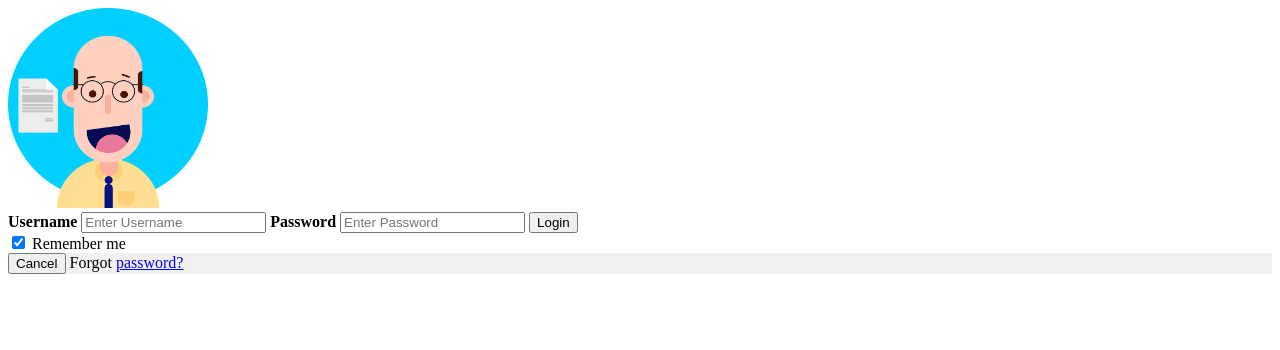
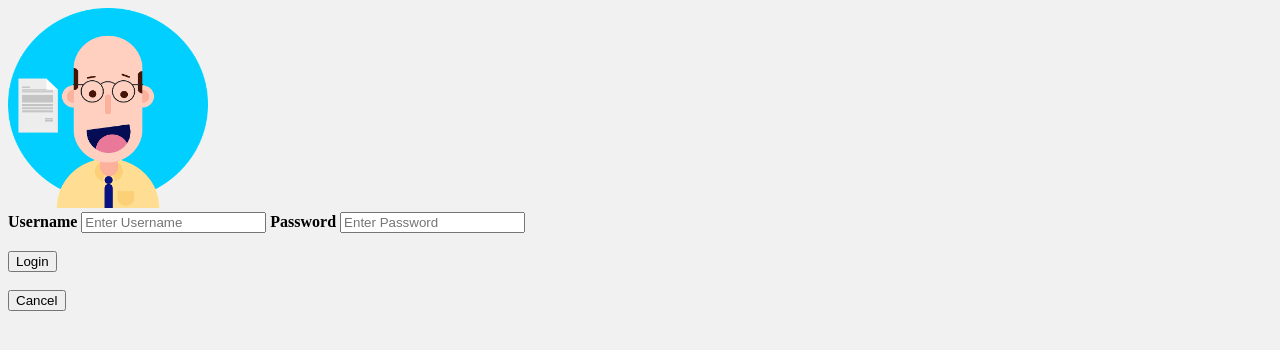
Before and after one commit to ndanev/ajax-example, a website: page login.html in a window 1280 px wide. Drawn offline with Linux system fonts and the light colour scheme.

```diff
--- a/login.html
+++ b/login.html
@@ -7,10 +7,10 @@
     <title>Login example</title>
 </head>
 
-<body>
+<body  style="background-color:#f1f1f1">
     <form action="action_page.php">
         <div class="imgcontainer">
-            <img src="avatar-1789663_960_720.png" width="200px" height="200px" alt="Avatar" class="avatar">
+            <img src="avatar-1789663_960_720.png" width="200px" height="200px" alt="Avatar" class="avatar"><br>
         </div>
 
         <div class="container">
@@ -22,19 +22,16 @@
             <label for="psw">
                 <b>Password</b>
             </label>
-            <input type="password" placeholder="Enter Password" name="psw" required>
+            <input type="password" placeholder="Enter Password" name="psw" required><br>
+            <br>
 
             <button type="submit">Login</button><br>
-            <label>
-                <input type="checkbox" checked="checked" name="remember"> Remember me
-            </label>
+            <br>
         </div>
 
-        <div class="container" style="background-color:#f1f1f1">
-            <button type="button" class="cancelbtn">Cancel</button>
-            <span class="psw">Forgot
-                <a href="#">password?</a>
-            </span>
+        <div class="container">
+            <button type="button" class="cancelbtn">Cancel</button><br>
+
         </div>
     </form>
 
```
Also changed, not shown: myfrist.js (+0 -18 lines), public/index.html (renamed from index.html, +1 -1 lines).
